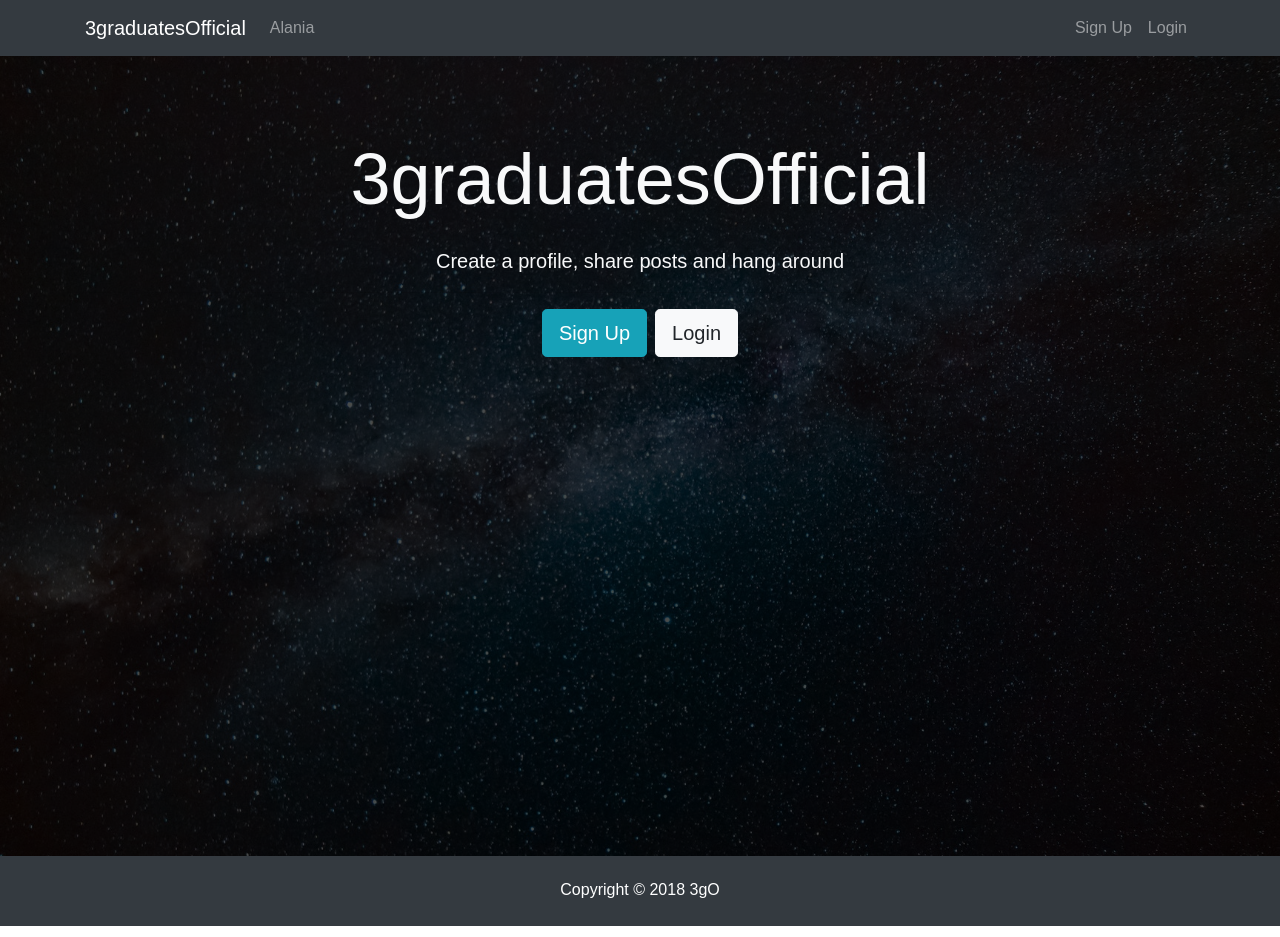
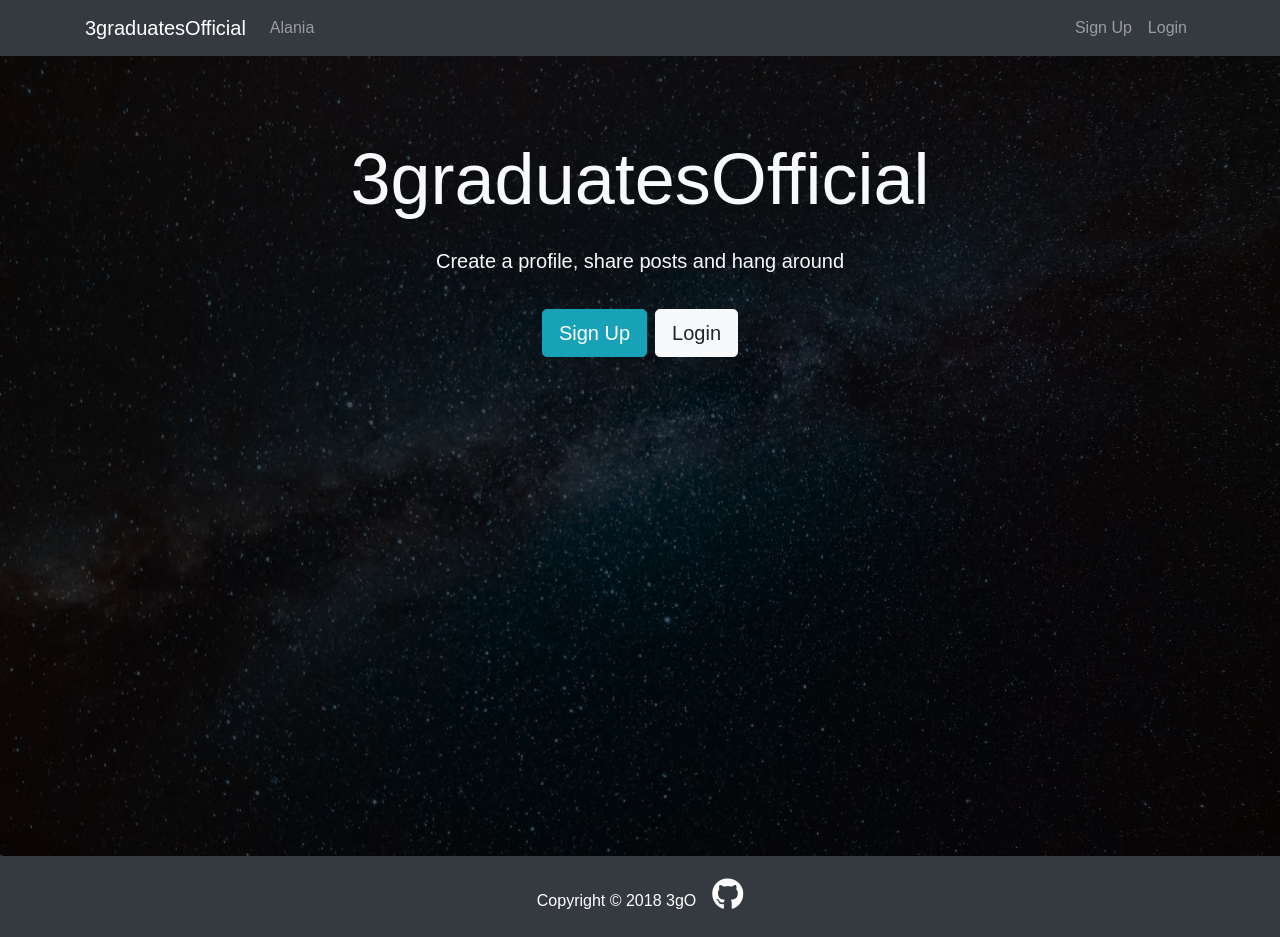
Before and after one commit to emitsianis/3graduatesOfficial, a React (Create React App) app in the folder client/: page / in a window 1280 px wide. Built offline with nearby package versions, Linux system fonts and the light colour scheme.

Commit message:
Timeout logout finally working, also added git hublink to footer

```diff
--- a/client/src/App.js
+++ b/client/src/App.js
@@ -2,7 +2,7 @@ import React, { Component } from "react";
 import { BrowserRouter as Router, Route, Switch } from "react-router-dom";
 import jwt_decode from "jwt-decode";
 import setAuthToken from "./utils/setAuthToken";
-import { setCurrentUser, logoutUser } from "./actions/authActions";
+import { setCurrentUser, setOffline } from "./actions/authActions";
 import { clearCurrentProfile } from "./actions/profileActions";
 
 import { Provider } from "react-redux";
@@ -41,6 +41,7 @@ if (localStorage.jwtToken) {
   const currentTime = Date.now() / 1000;
   if (decoded.exp < currentTime) {
     //Logout user
+    setOffline();
     // store.dispatch(logoutUser());
     localStorage.removeItem("jwtToken");
     setAuthToken(false);
--- a/client/src/actions/authActions.js
+++ b/client/src/actions/authActions.js
@@ -64,3 +64,14 @@ export const logoutUser = () => dispatch => {
       console.log(err);
     });
 };
+
+export const setOffline = () => {
+  axios
+    .get("/api/users/logout")
+    .then(res => {
+      console.log(res);
+    })
+    .catch(err => {
+      console.log(err);
+    });
+};
--- a/client/src/components/layout/Footer.js
+++ b/client/src/components/layout/Footer.js
@@ -2,8 +2,16 @@ import React from "react";
 
 export default () => {
   return (
-    <footer className="bg-dark text-white mt-5 p-4 text-center">
+    <footer className="bg-dark text-white mt-5 p-4 text-center footer">
       Copyright &copy; {new Date().getFullYear()} 3gO
+      <a
+        href="https://github.com/emitsianis/3graduatesOfficial"
+        target="_blank"
+        rel="noopener noreferrer"
+        style={{ marginLeft: "1em", color: "white" }}
+      >
+        <i className="fab fa-github fa-2x" />
+      </a>
     </footer>
   );
 };
```
